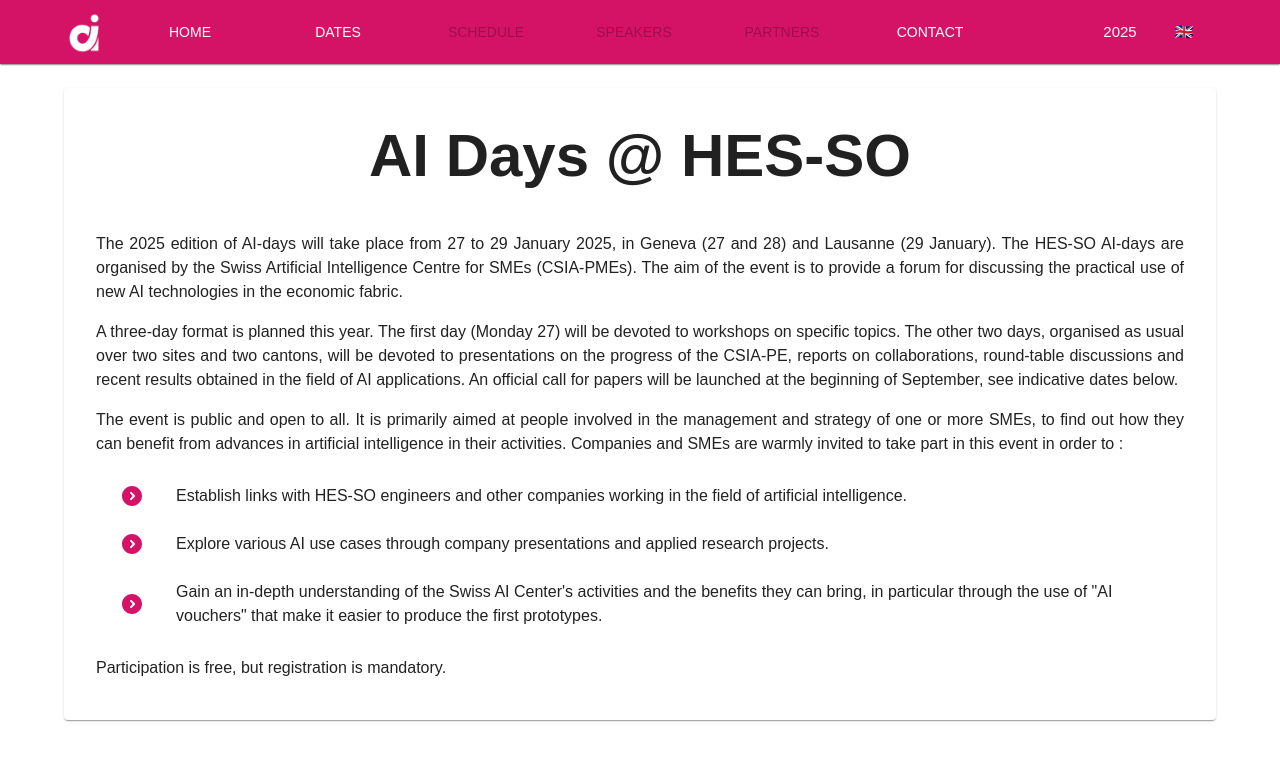
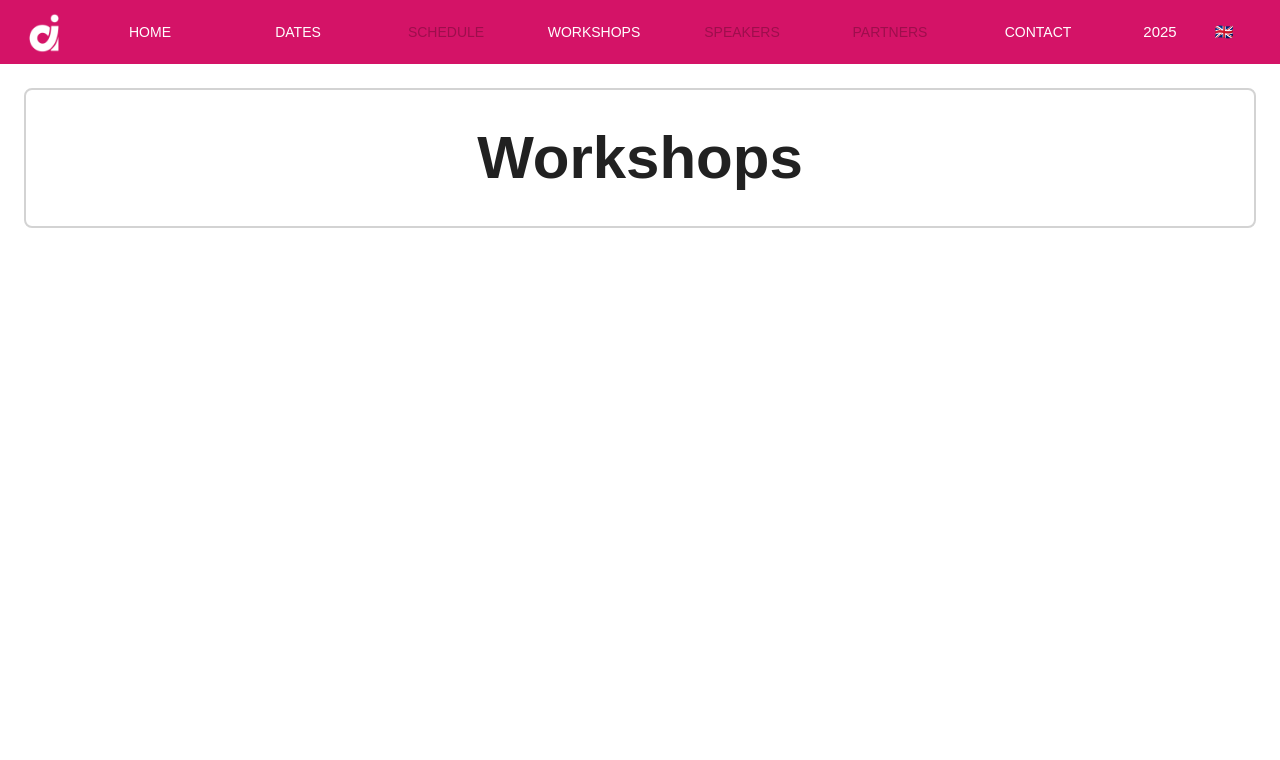
Before and after one commit to swiss-ai-center/ai-days-website, a React (Create React App) app: page /workshops/1 in a window 1280 px wide. Shown: the top 760 px of the page. Built offline with nearby package versions, Linux system fonts and the light colour scheme.

Commit message:
added workshop page and some design changes

```diff
--- a/public/locales/en/translation.json
+++ b/public/locales/en/translation.json
@@ -25,6 +25,12 @@
             "component": "schedule",
             "enabled": "false",
             "url": "/schedule"
+          },
+          {
+            "name": "Workshops",
+            "component": "workshops",
+            "enabled": "true",
+            "url": "/workshops"
           },
           {
             "name": "Speakers",
@@ -159,6 +165,23 @@
             ]
           }
         ]
+      },
+      "workshops": {
+        "title": "Workshops",
+        "workshops": [
+          {
+            "title": "Workshop 1",
+            "description": "Workshop 1 description"
+          },
+          {
+            "title": "Workshop 2",
+            "description": "Workshop 2 description"
+          },
+          {
+            "title": "Workshop 3",
+            "description": "Workshop 3 description"
+          }
+        ]
       }
     }
   ]
--- a/public/locales/fr/translation.json
+++ b/public/locales/fr/translation.json
@@ -25,6 +25,12 @@
             "component": "schedule",
             "enabled": "false",
             "url": "/schedule"
+          },
+          {
+            "name": "Ateliers",
+            "component": "workshops",
+            "enabled": "true",
+            "url": "/workshops"
           },
           {
             "name": "Intervenants",
--- a/src/App.tsx
+++ b/src/App.tsx
@@ -4,6 +4,7 @@
 import Contact from 'pages/Contact';
 import Dates from 'pages/Dates';
 import Home from 'pages/Home';
+import Workshops from 'pages/Workshops';
 import React, { useCallback } from 'react';
 import { useTranslation } from 'react-i18next';
 import { BrowserRouter as Router, Route, Routes } from "react-router-dom";
@@ -31,6 +32,7 @@
         dates: Dates,
         home: Home,
         contact: Contact,
+        workshops: Workshops
     };
 
 
@@ -106,7 +108,8 @@
                 <Navbar/>
                 <Routes>
                     {pages.map((page, index) => {
-                        if(page.enabled === "true") {
+                        //if not workshops
+                        if(page.enabled === "true" && page.component !== "workshops") {
                             return (
                                 <Route key={index} path={`${page.url}`}
                                        element={React.createElement(Components[page.component])}/>
@@ -114,6 +117,7 @@
                         }
                         return null;
                     })}
+                    <Route path={"/workshops/:workshopId"} element={React.createElement(Components["workshops"])}/>
                     <Route path={"*"} element={<Home />}/>
                 </Routes>
             </Router>
--- a/src/components/Navbar/index.tsx
+++ b/src/components/Navbar/index.tsx
@@ -69,8 +69,8 @@
     };
 
     return (
-        <AppBar position={"static"} elevation={1}>
-            <Container maxWidth="lg">
+        <AppBar position={"static"} elevation={0}>
+            <Container maxWidth={"xl"}>
                 <Toolbar disableGutters>
                     <Box sx={{display: {xs: 'none', md: 'flex'}, mr: 2, pt: 1}}>
                         <Link color={"inherit"} to={"/"}
@@ -127,6 +127,7 @@
                         {pages.map((page) => (
                             <Button key={page.url} color={"secondary"}
                                     variant={currentPage === page.component ? "contained" : "text"}
+                                    disableElevation={true}
                                     disabled={page.enabled !== "true"}
                                     sx={{
                                         mr: 1,
--- a/src/pages/Contact/index.tsx
+++ b/src/pages/Contact/index.tsx
@@ -1,6 +1,6 @@
 import {
     ApartmentRounded,
-    CalendarToday, GavelRounded,
+    GavelRounded,
     Groups3Rounded,
     InterestsRounded,
     PaymentsRounded,
@@ -37,8 +37,8 @@
     };
 
     return (
-        <Container maxWidth={"lg"}>
-            <Paper sx={{p: 2, my: 3}}>
+        <Container maxWidth={"xl"}>
+            <Paper sx={{p: 2, my: 3, border: 2, borderRadius: 2, borderColor: 'lightgrey'}} elevation={0}>
                 <Box sx={{display: 'flex', flexDirection: 'column', textAlign: 'center', p: 2}}>
                     <Typography variant={"h2"}
                                 sx={{fontWeight: 'bold'}}>{t(`years.${selectedYearIndex(year)}.contact.title`)}</Typography>
--- a/src/pages/Dates/index.tsx
+++ b/src/pages/Dates/index.tsx
@@ -21,8 +21,8 @@
     }[] = t(`years.${selectedYearIndex(year)}.dates.dates`, {returnObjects: true});
 
     return (
-        <Container maxWidth={"lg"}>
-            <Paper sx={{p: 2, my: 3}}>
+        <Container maxWidth={"xl"}>
+            <Paper sx={{p: 2, my: 3, border: 2, borderRadius: 2, borderColor: 'lightgrey'}} elevation={0}>
                 <Box sx={{display: 'flex', flexDirection: 'column', textAlign: 'center', p: 2}}>
                     <Typography variant={"h2"}
                                 sx={{fontWeight: 'bold'}}>{t(`years.${selectedYearIndex(year)}.dates.title`)}</Typography>
--- a/src/pages/Home/index.tsx
+++ b/src/pages/Home/index.tsx
@@ -17,8 +17,8 @@
     const descriptionList: string[] = t(`years.${selectedYearIndex(year)}.home.description.list`, {returnObjects: true});
 
     return (
-        <Container maxWidth={"lg"}>
-            <Paper sx={{p: 2, my: 3}}>
+        <Container maxWidth={"xl"}>
+            <Paper sx={{p: 2, my: 3, border: 2, borderRadius: 2, borderColor: 'lightgrey'}} elevation={0}>
                 <Box sx={{display: 'flex', flexDirection: 'column', textAlign: 'center', p: 2}}>
                     <Typography variant={"h2"} sx={{fontWeight: 'bold'}}>{t(`years.${selectedYearIndex(year)}.home.title`)}</Typography>
                 </Box>
--- /dev/null
+++ b/src/pages/Workshops/index.tsx
@@ -0,0 +1,37 @@
+import { Paper } from '@mui/material';
+import Box from '@mui/material/Box';
+import Container from '@mui/material/Container';
+import Typography from '@mui/material/Typography';
+import React from 'react';
+import { useTranslation } from 'react-i18next';
+import { useSelector } from 'react-redux';
+import { useParams } from 'react-router-dom';
+
+const Workshops: React.FC = () => {
+    const {t} = useTranslation();
+    // get the workshop from query params
+    const {workshopId} = useParams<{workshopId: string}>();
+
+    const year = useSelector((state: any) => state.year.value);
+    const years: { year: string }[] = t("years", {returnObjects: true});
+    const selectedYearIndex = (yearToFind: string) => years.findIndex((yearObj) => yearObj.year === yearToFind);
+
+    const workshops: {
+        title: string,
+        description: string,
+    }[] = t(`years.${selectedYearIndex(year)}.workshops.workshops`, {returnObjects: true});
+
+    return (
+        <Container maxWidth={"xl"}>
+            <Paper sx={{p: 2, my: 3, border: 2, borderRadius: 2, borderColor: 'lightgrey'}} elevation={0}>
+                <Box sx={{display: 'flex', flexDirection: 'column', textAlign: 'center', p: 2}}>
+                    <Typography variant={"h2"}
+                                sx={{fontWeight: 'bold'}}>{t(`years.${selectedYearIndex(year)}.workshops.title`)}</Typography>
+                </Box>
+            </Paper>
+        </Container>
+    );
+}
+
+
+export default Workshops;
```
